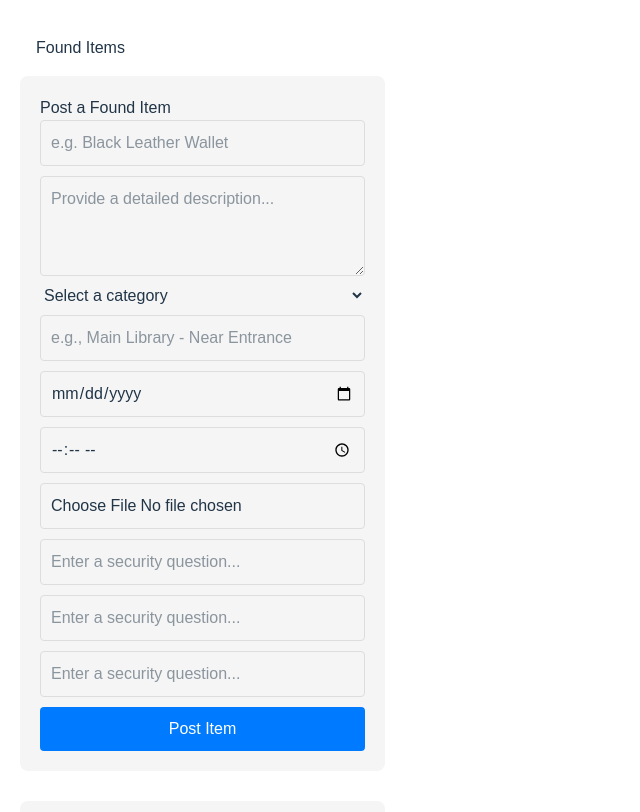
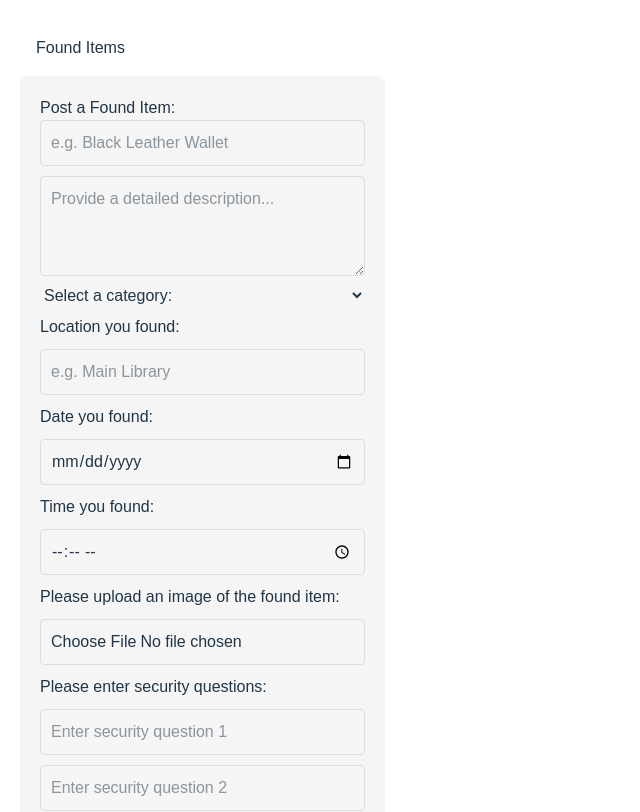
Before and after one commit to PPKPIsTrying112/Campus_Lost_And_Found, a React (Vite) app in the folder client/: page /found-items in a window 1280 px wide. Shown: the top 812 px of the page, without its empty margins (0-640 px from the left). Built offline with nearby package versions, Linux system fonts and the light colour scheme; no server answers.

Commit message:
Added labels for CreateFoundItem Form

```diff
--- a/client/src/components/CreateFoundItem.jsx
+++ b/client/src/components/CreateFoundItem.jsx
@@ -44,7 +44,7 @@ function CreateFoundItem({ onItemCreated }) {
 
   return (
     <div className="form-container">
-      <h2>Post a Found Item</h2>
+      <h2>Post a Found Item: </h2>
       <form onSubmit={handleSubmit}>
         <input
             type ="text"
@@ -60,52 +60,61 @@ function CreateFoundItem({ onItemCreated }) {
             required
         />
         <select value={category} onChange={(e) => setCategory(e.target.value)} required>
-            <option value="">Select a category</option>
+            <option value="">Select a category: </option>
             <option value="Wallet">Wallet</option>
             <option value="Phone">Phone</option>
             <option value="Keys">Keys</option>
             <option value="Other">Other</option>
         </select>
+        <h2>Location you found: </h2>
         <input
             type="text"
-            placeholder="e.g., Main Library - Near Entrance"
+            placeholder="e.g. Main Library"
             value={locationFound}
             onChange={(e) => setLocationFound(e.target.value)}
             required
         />
+        <h2>Date you found: </h2>
+
         <input
             type="date"
             value={dateFound}
             onChange={(e) => setDateFound(e.target.value)}
             required
         />
+
+        <h2>Time you found: </h2>
         <input
             type="time"
             value={timeFound}
             onChange={(e) => setTimeFound(e.target.value)}
         />
+
+        <h2>Please upload an image of the found item: </h2>
         <input
             type="file"
             onChange={(e) => setPhoto(e.target.files[0])}
             accept="image/*"
             required
         />
+
+        <h2>Please enter security questions: </h2>
         <input
             type="text"
-            placeholder="Enter a security question..."
+            placeholder="Enter security question 1"
             value={securityQuestion1}
             onChange={(e) => setSecurityQuestion1(e.target.value)}
             required
         />
         <input
             type="text"
-            placeholder="Enter a security question..."
+            placeholder="Enter security question 2"
             value={securityQuestion2}
             onChange={(e) => setSecurityQuestion2(e.target.value)}
         />
         <input
             type="text"
-            placeholder="Enter a security question..."
+            placeholder="Enter a security question 3"
             value={securityQuestion3}
             onChange={(e) => setSecurityQuestion3(e.target.value)}
         />
```
